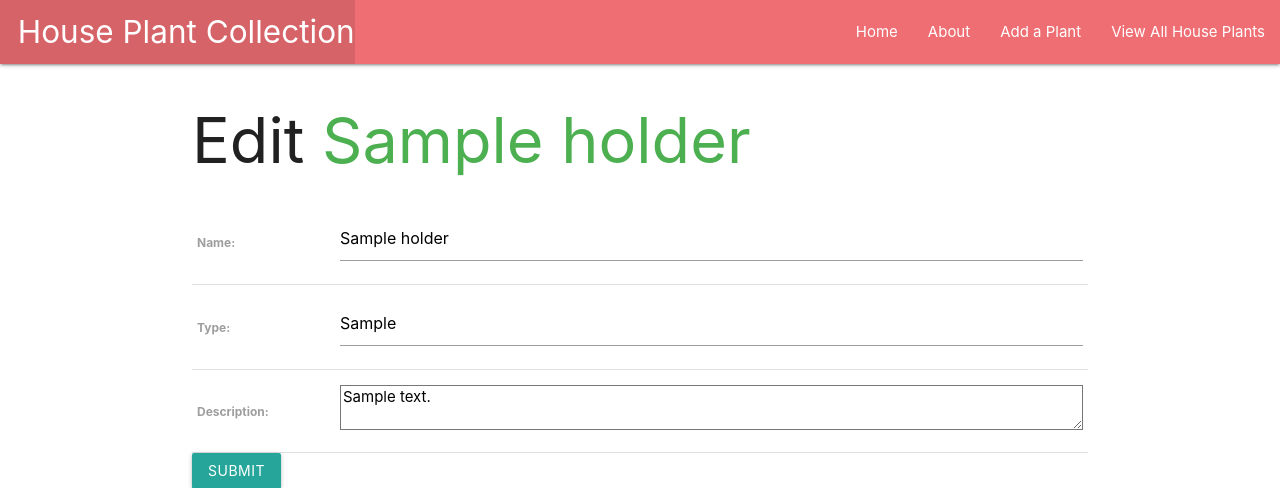
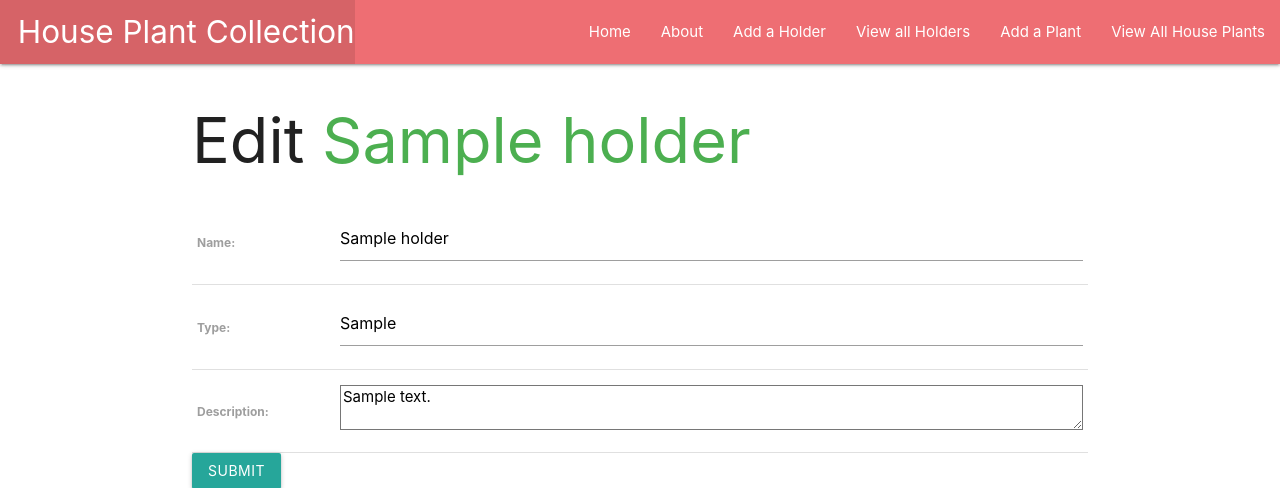
Before and after one commit to siguejessy/plantcollector, a Django app: page /holders/1/update/ in a window 1280 px wide. Shown: the top 488 px of the page. Run offline with Django 4.2, Linux system fonts and the light colour scheme; tables that the repository leaves empty hold one stand-in row (values such as "Sample post").

Commit message:
debugging the holder creation & reverse absolute url

```diff
--- a/main_app/models.py
+++ b/main_app/models.py
@@ -20,7 +20,7 @@ class Holder(models.Model):
         return self.name
 
     def get_absolute_url(self):
-        return reverse('holder_detail', kwargs={'pk': self.id})
+        return reverse('holders_detail', kwargs={'pk': self.id})
 
 class Plant(models.Model):
   common_name = models.CharField(max_length=100)
--- a/main_app/templates/base.html
+++ b/main_app/templates/base.html
@@ -19,6 +19,8 @@
             <ul class="right">
               <li><a href="/">Home</a></li>
               <li><a href="{% url 'about' %}">About</a></li>
+              <li><a href="{% url 'holders_create' %}">Add a Holder</a></li>
+              <li><a href="{% url 'holders_index' %}">View all Holders</a></li>
               <li><a href="{% url 'plants_create' %}">Add a Plant</a></li>
               <li><a href="{% url 'index' %}">View All House Plants</a></li>
             </ul>
--- a/main_app/templates/main_app/holder_detail.html
+++ b/main_app/templates/main_app/holder_detail.html
@@ -13,7 +13,7 @@
                 <a href="{% url 'holders_update' holder.id %}">Edit</a>
                 <a href="{% url 'holders_delete' holder.id %}">Delete</a>
             </div>
-            </div>
+        </div>
     </div>
 </div>
 {% endblock %}
--- a/main_app/templates/main_app/holder_form.html
+++ b/main_app/templates/main_app/holder_form.html
@@ -1,12 +1,12 @@
 {% extends 'base.html' %}
 {% block content %}
 {% if object %}
-  <h1>Edit <span class="green-text">{{ object.name }}</span></h1>
+  <h1>Edit <span class="green-text">{{object.name}}</span></h1>
 {% else %}
   <h1>Add a Plant Holder</h1>
 {% endif %}
 
-<form action="" method="post">
+<form action="" method="POST">
   {% csrf_token %}
   <table>
     {{ form.as_table }}
--- a/main_app/templates/main_app/plant_form.html
+++ b/main_app/templates/main_app/plant_form.html
@@ -2,7 +2,7 @@
 {% block content %}
 
 {% if object %}
-  <h1>Edit <span class="teal-text">{{ object.common_names }}</span></h1>
+  <h1>Edit <span class="teal-text">{{ object.common_name }}</span></h1>
 {% else %}
   <h1>Add a Plant</h1>
 {% endif %}
--- a/main_app/views.py
+++ b/main_app/views.py
@@ -29,7 +29,7 @@ def plants_detail(request, plant_id):
 
 class PlantCreate(CreateView):
   model = Plant
-  fields = ['common_names', 'description', 'acquired_via']
+  fields = ['common_name', 'description', 'acquired_via']
 
 class PlantUpdate(UpdateView):
    model = Plant
```
Also changed, not shown: main_app/templates/plants/detail.html (+3 -4 lines).
